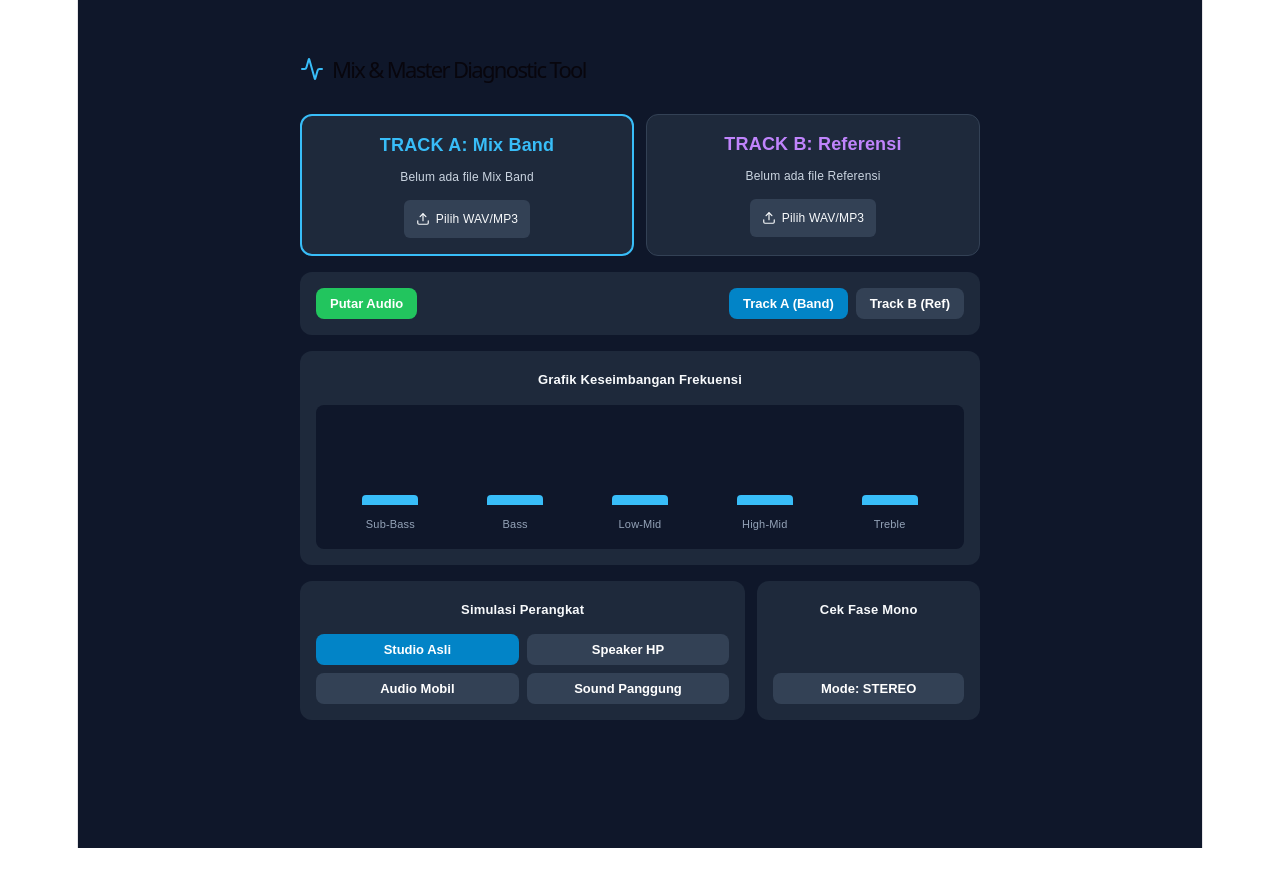
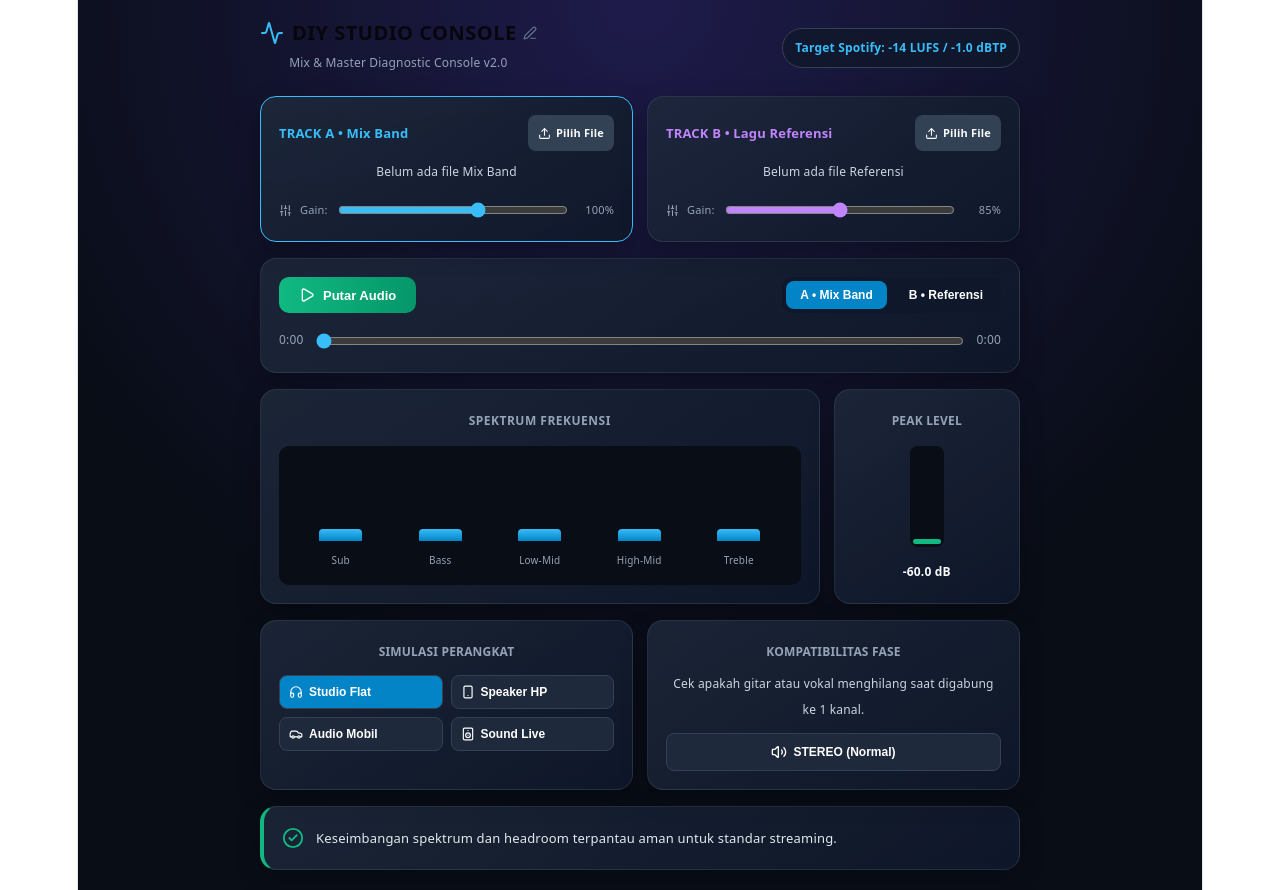
Before and after one commit to farislmbrk/cek-mix-band, a React (Vite) app: page / in a window 1280 px wide. Before the commit the page ends 848 px from the top, so only its background shows below. Built offline with nearby package versions, Linux system fonts and the light colour scheme.

Commit message:
Update App.jsx

```diff
--- a/src/App.jsx
+++ b/src/App.jsx
@@ -1,23 +1,33 @@
 import React, { useState, useRef, useEffect } from 'react';
-import { Play, Pause, Upload, Volume2, Smartphone, Car, Speaker, Headphones, Activity } from 'lucide-react';
+import { Play, Pause, Upload, Volume2, Smartphone, Car, Speaker, Headphones, Activity, Sliders, AlertTriangle, CheckCircle2, Edit3 } from 'lucide-react';
 
 export default function App() {
+  const [bandName, setBandName] = useState(() => localStorage.getItem('bandName') || 'DIY STUDIO CONSOLE');
+  const [isEditingName, setIsEditingName] = useState(false);
   const [isPlaying, setIsPlaying] = useState(false);
   const [activeTrack, setActiveTrack] = useState('A');
   const [isMono, setIsMono] = useState(false);
   const [deviceMode, setDeviceMode] = useState('studio');
   const [trackAName, setTrackAName] = useState('Belum ada file Mix Band');
   const [trackBName, setTrackBName] = useState('Belum ada file Referensi');
-  const [freqBars, setFreqBars] = useState([10, 10, 10, 10, 10]);
+  const [gainA, setGainA] = useState(1.0);
+  const [gainB, setGainB] = useState(0.85);
+  const [currentTime, setCurrentTime] = useState(0);
+  const [duration, setDuration] = useState(0);
+  const [freqBars, setFreqBars] = useState([12, 12, 12, 12, 12]);
+  const [peakDb, setPeakDb] = useState(-60);
 
   const audioCtxRef = useRef(null);
   const bufferARef = useRef(null);
   const bufferBRef = useRef(null);
   const sourceRef = useRef(null);
+  const gainNodeRef = useRef(null);
   const analyserRef = useRef(null);
   const filterLowRef = useRef(null);
   const filterHighRef = useRef(null);
   const animRef = useRef(null);
+  const startTimeRef = useRef(0);
+  const offsetRef = useRef(0);
 
   const initAudio = () => {
     if (!audioCtxRef.current) {
@@ -25,6 +35,7 @@ export default function App() {
       audioCtxRef.current = new AudioContext();
       analyserRef.current = audioCtxRef.current.createAnalyser();
       analyserRef.current.fftSize = 256;
+      gainNodeRef.current = audioCtxRef.current.createGain();
       filterLowRef.current = audioCtxRef.current.createBiquadFilter();
       filterHighRef.current = audioCtxRef.current.createBiquadFilter();
     }
@@ -39,26 +50,35 @@ export default function App() {
     if (track === 'A') {
       bufferARef.current = audioBuffer;
       setTrackAName(file.name);
+      if (activeTrack === 'A') setDuration(audioBuffer.duration);
     } else {
       bufferBRef.current = audioBuffer;
       setTrackBName(file.name);
+      if (activeTrack === 'B') setDuration(audioBuffer.duration);
     }
   };
+
+  useEffect(() => {
+    if (gainNodeRef.current && audioCtxRef.current) {
+      const val = activeTrack === 'A' ? gainA : gainB;
+      gainNodeRef.current.gain.setValueAtTime(val, audioCtxRef.current.currentTime);
+    }
+  }, [gainA, gainB, activeTrack]);
 
   useEffect(() => {
     if (!filterLowRef.current || !filterHighRef.current || !audioCtxRef.current) return;
     const ctx = audioCtxRef.current;
     if (deviceMode === 'phone') {
       filterLowRef.current.type = 'highpass';
-      filterLowRef.current.frequency.setValueAtTime(300, ctx.currentTime);
+      filterLowRef.current.frequency.setValueAtTime(320, ctx.currentTime);
       filterHighRef.current.type = 'lowpass';
-      filterHighRef.current.frequency.setValueAtTime(4000, ctx.currentTime);
+      filterHighRef.current.frequency.setValueAtTime(3800, ctx.currentTime);
     } else if (deviceMode === 'car') {
       filterLowRef.current.type = 'peaking';
-      filterLowRef.current.frequency.setValueAtTime(120, ctx.currentTime);
+      filterLowRef.current.frequency.setValueAtTime(110, ctx.currentTime);
       filterLowRef.current.gain.setValueAtTime(6, ctx.currentTime);
       filterHighRef.current.type = 'lowpass';
-      filterHighRef.current.frequency.setValueAtTime(12000, ctx.currentTime);
+      filterHighRef.current.frequency.setValueAtTime(11000, ctx.currentTime);
     } else if (deviceMode === 'club') {
       filterLowRef.current.type = 'lowshelf';
       filterLowRef.current.frequency.setValueAtTime(80, ctx.currentTime);
@@ -77,133 +97,265 @@ export default function App() {
     }
   }, [isMono]);
 
-  const togglePlay = (targetTrack = activeTrack) => {
-    initAudio();
-    const ctx = audioCtxRef.current;
+  const stopAudio = () => {
     if (sourceRef.current) {
-      sourceRef.current.stop();
+      try { sourceRef.current.stop(); } catch (e) {}
       sourceRef.current.disconnect();
       sourceRef.current = null;
     }
-    if (isPlaying && targetTrack === activeTrack) {
-      setIsPlaying(false);
     cancelAnimationFrame(animRef.current);
-      return;
-    }
+  };
+
+  const playFromOffset = (targetTrack, offset) => {
+    initAudio();
+    const ctx = audioCtxRef.current;
+    stopAudio();
+
     const selectedBuffer = targetTrack === 'A' ? bufferARef.current : bufferBRef.current;
     if (!selectedBuffer) {
       alert(`Unggah dulu file audio untuk Track ${targetTrack}!`);
+      setIsPlaying(false);
       return;
     }
+
+    setDuration(selectedBuffer.duration);
+    const safeOffset = offset >= selectedBuffer.duration ? 0 : offset;
+
     const source = ctx.createBufferSource();
     source.buffer = selectedBuffer;
     source.loop = true;
     source.channelCount = isMono ? 1 : 2;
     source.channelCountMode = isMono ? 'explicit' : 'max';
 
-    source.connect(filterLowRef.current);
+    gainNodeRef.current.gain.setValueAtTime(targetTrack === 'A' ? gainA : gainB, ctx.currentTime);
+
+    source.connect(gainNodeRef.current);
+    gainNodeRef.current.connect(filterLowRef.current);
     filterLowRef.current.connect(filterHighRef.current);
     filterHighRef.current.connect(analyserRef.current);
     analyserRef.current.connect(ctx.destination);
 
-    source.start(0);
+    source.start(0, safeOffset);
     sourceRef.current = source;
+    startTimeRef.current = ctx.currentTime - safeOffset;
     setActiveTrack(targetTrack);
     setIsPlaying(true);
-    updateVisualizer();
+    updateVisualizer(selectedBuffer.duration);
   };
-  const updateVisualizer = () => {
-    if (!analyserRef.current) return;
+
+  const togglePlay = () => {
+    if (isPlaying) {
+      offsetRef.current = audioCtxRef.current.currentTime - startTimeRef.current;
+      stopAudio();
+      setIsPlaying(false);
+    } else {
+      playFromOffset(activeTrack, offsetRef.current);
+    }
+  };
+
+  const updateVisualizer = (trackDur) => {
+    if (!analyserRef.current || !audioCtxRef.current) return;
     const dataArray = new Uint8Array(analyserRef.current.frequencyBinCount);
     analyserRef.current.getByteFrequencyData(dataArray);
+
+    const timeData = new Float32Array(analyserRef.current.fftSize);
+    analyserRef.current.getFloatTimeDomainData(timeData);
+    let maxVal = 0;
+    for (let i = 0; i < timeData.length; i++) {
+      if (Math.abs(timeData[i]) > maxVal) maxVal = Math.abs(timeData[i]);
+    }
+    const db = maxVal > 0 ? Math.max(-60, 20 * Math.log10(maxVal)) : -60;
+    setPeakDb(db);
+
+    const elapsed = (audioCtxRef.current.currentTime - startTimeRef.current) % (trackDur || 1);
+    setCurrentTime(elapsed);
+
     setFreqBars([
       Math.max(8, (dataArray[2] / 255) * 100),
       Math.max(8, (dataArray[6] / 255) * 100),
       Math.max(8, (dataArray[16] / 255) * 100),
-      Math.max(8, (dataArray[40] / 255) * 100),
-      Math.max(8, (dataArray[85] / 255) * 100),
+      Math.max(8, (dataArray[45] / 255) * 100),
+      Math.max(8, (dataArray[90] / 255) * 100),
     ]);
-    animRef.current = requestAnimationFrame(updateVisualizer);
+
+    animRef.current = requestAnimationFrame(() => updateVisualizer(trackDur));
+  };
+
+  const handleSeek = (e) => {
+    const newTime = parseFloat(e.target.value);
+    setCurrentTime(newTime);
+    offsetRef.current = newTime;
+    if (isPlaying) playFromOffset(activeTrack, newTime);
   };
 
   const switchTrack = (track) => {
+    const nowOffset = isPlaying ? (audioCtxRef.current.currentTime - startTimeRef.current) : offsetRef.current;
+    offsetRef.current = nowOffset;
     setActiveTrack(track);
-    if (isPlaying) togglePlay(track);
+    const buf = track === 'A' ? bufferARef.current : bufferBRef.current;
+    if (buf) setDuration(buf.duration);
+    if (isPlaying) playFromOffset(track, nowOffset);
   };
 
-  const box = { backgroundColor: '#1e293b', padding: '16px', borderRadius: '12px', marginBottom: '16px' };
-  const btn = (active, color = '#0284c7') => ({
-    backgroundColor: active ? color : '#334155', color: '#fff', border: 'none',
-    padding: '8px 14px', borderRadius: '8px', cursor: 'pointer', fontWeight: 'bold', fontSize: '13px'
-  });
+  const formatTime = (sec) => {
+    const m = Math.floor(sec / 60);
+    const s = Math.floor(sec % 60);
+    return `${m}:${s < 10 ? '0' : ''}${s}`;
+  };
+
+  const getAdvisorMessage = () => {
+    if (peakDb > -0.5) return { warn: true, text: 'Peringatan Clipping! Sinyal melewati -0.5 dB. Turunkan Limiter atau Volume Master.' };
+    if (isMono) return { warn: false, text: 'Mode Mono Aktif: Dengarkan apakah gitar ritem atau vokal terdengar menipis/hilang.' };
+    if (freqBars[2] > freqBars[3] + 18) return { warn: true, text: 'Area Low-Mid (250-500 Hz) cukup padat. Cek apakah suara mix terdengar agak mendem.' };
+    return { warn: false, text: 'Keseimbangan spektrum dan headroom terpantau aman untuk standar streaming.' };
+  };
+
+  const advisor = getAdvisorMessage();
+  const cardStyle = {
+    background: 'linear-gradient(145deg, rgba(30,41,59,0.85), rgba(15,23,42,0.95))',
+    border: '1px solid rgba(148,163,184,0.15)',
+    borderRadius: '16px',
+    padding: '18px',
+    boxShadow: '0 8px 24px rgba(0,0,0,0.25)'
+  };
 
   return (
-    <div style={{ backgroundColor: '#0f172a', color: '#f8fafc', minHeight: '100vh', padding: '24px', fontFamily: 'sans-serif' }}>
-      <div style={{ maxWidth: '680px', margin: '0 auto' }}>
-        <h1 style={{ fontSize: '22px', display: 'flex', alignItems: 'center', gap: '8px' }}>
-          <Activity color="#38bdf8" /> Mix & Master Diagnostic Tool
+    <div style={{ background: 'radial-gradient(circle at top, #1e1b4b 0%, #090d16 65%)', color: '#f8fafc', minHeight: '100vh', padding: '20px', fontFamily: 'system-ui, -apple-system, sans-serif' }}>
+      <div style={{ maxWidth: '760px', margin: '0 auto' }}>
+
+        {/* Header & Nama Band */}
+        <div style={{ display: 'flex', justifyContent: 'space-between', alignItems: 'center', marginBottom: '20px', flexWrap: 'wrap', gap: '10px' }}>
+          <div>
+            <div style={{ display: 'flex', alignItems: 'center', gap: '8px' }}>
+              <Activity color="#38bdf8" size={24} />
+              {isEditingName ? (
+                <input
+                  value={bandName}
+                  onChange={(e) => { setBandName(e.target.value); localStorage.setItem('bandName', e.target.value); }}
+                  onBlur={() => setIsEditingName(false)}
+                  autoFocus
+                  style={{ background: '#1e293b', color: '#fff', border: '1px solid #38bdf8', borderRadius: '6px', padding: '4px 8px', fontSize: '18px', fontWeight: 'bold' }}
+                />
+              ) : (
+                <h1 onClick={() => setIsEditingName(true)} style={{ fontSize: '20px', fontWeight: '800', margin: 0, cursor: 'pointer', display: 'flex', alignItems: 'center', gap: '6px', letterSpacing: '0.5px' }}>
+                  {bandName} <Edit3 size={14} color="#64748b" />
                 </h1>
+              )}
+            </div>
+            <p style={{ color: '#94a3b8', fontSize: '12px', margin: '4px 0 0 0' }}>Mix & Master Diagnostic Console v2.0</p>
+          </div>
 
-        <div style={{ display: 'grid', gridTemplateColumns: '1fr 1fr', gap: '12px', marginBottom: '16px' }}>
+          <div style={{ backgroundColor: 'rgba(15,23,42,0.8)', padding: '6px 12px', borderRadius: '20px', border: '1px solid #334155', fontSize: '12px', color: '#38bdf8', fontWeight: '600' }}>
+            Target Spotify: -14 LUFS / -1.0 dBTP
+          </div>
+        </div>
+
+        {/* Upload & Gain Matching */}
+        <div style={{ display: 'grid', gridTemplateColumns: 'repeat(auto-fit, minmax(280px, 1fr))', gap: '14px', marginBottom: '16px' }}>
           {[
-            { id: 'A', title: 'TRACK A: Mix Band', name: trackAName, color: '#38bdf8' },
-            { id: 'B', title: 'TRACK B: Referensi', name: trackBName, color: '#c084fc' }
+            { id: 'A', title: 'TRACK A • Mix Band', name: trackAName, color: '#38bdf8', gain: gainA, setGain: setGainA },
+            { id: 'B', title: 'TRACK B • Lagu Referensi', name: trackBName, color: '#c084fc', gain: gainB, setGain: setGainB }
           ].map((t) => (
-            <div key={t.id} style={{ ...box, marginBottom: 0, border: activeTrack === t.id ? `2px solid ${t.color}` : '1px solid #334155' }}>
-              <div style={{ fontWeight: 'bold', color: t.color, marginBottom: '6px' }}>{t.title}</div>
-              <div style={{ fontSize: '12px', color: '#cbd5e1', marginBottom: '10px', overflow: 'hidden', textOverflow: 'ellipsis', whiteSpace: 'nowrap' }}>{t.name}</div>
-              <label style={{ display: 'inline-flex', alignItems: 'center', gap: '6px', backgroundColor: '#334155', padding: '6px 12px', borderRadius: '6px', cursor: 'pointer', fontSize: '12px' }}>
-                <Upload size={14} /> Pilih WAV/MP3
+            <div key={t.id} style={{ ...cardStyle, border: activeTrack === t.id ? `1.5px solid ${t.color}` : '1px solid rgba(148,163,184,0.15)' }}>
+              <div style={{ display: 'flex', justifyContent: 'space-between', alignItems: 'center', marginBottom: '8px' }}>
+                <span style={{ fontWeight: '700', fontSize: '13px', color: t.color }}>{t.title}</span>
+                <label style={{ display: 'inline-flex', alignItems: 'center', gap: '5px', backgroundColor: '#334155', padding: '5px 10px', borderRadius: '8px', cursor: 'pointer', fontSize: '11px', fontWeight: '600' }}>
+                  <Upload size={13} /> Pilih File
                   <input type="file" accept="audio/*" onChange={(e) => handleFileUpload(e, t.id)} style={{ display: 'none' }} />
                 </label>
+              </div>
+              <div style={{ fontSize: '12px', color: '#cbd5e1', marginBottom: '12px', overflow: 'hidden', textOverflow: 'ellipsis', whiteSpace: 'nowrap' }}>{t.name}</div>
+              <div style={{ display: 'flex', alignItems: 'center', gap: '8px', fontSize: '11px', color: '#94a3b8' }}>
+                <Sliders size={13} /> Gain:
+                <input type="range" min="0.2" max="1.5" step="0.05" value={t.gain} onChange={(e) => t.setGain(parseFloat(e.target.value))} style={{ flex: 1, accentColor: t.color }} />
+                <span style={{ width: '36px', textAlign: 'right' }}>{Math.round(t.gain * 100)}%</span>
+              </div>
             </div>
           ))}
         </div>
 
-        <div style={{ ...box, display: 'flex', justifyContent: 'space-between', flexWrap: 'wrap', gap: '10px' }}>
-          <button onClick={() => togglePlay(activeTrack)} style={btn(true, isPlaying ? '#ef4444' : '#22c55e')}>
-            {isPlaying ? 'Stop Audio' : 'Putar Audio'}
+        {/* Transport & Timeline Seekbar */}
+        <div style={{ ...cardStyle, marginBottom: '16px' }}>
+          <div style={{ display: 'flex', justifyContent: 'space-between', alignItems: 'center', flexWrap: 'wrap', gap: '10px', marginBottom: '14px' }}>
+            <button onClick={togglePlay} style={{ background: isPlaying ? 'linear-gradient(90deg, #ef4444, #dc2626)' : 'linear-gradient(90deg, #10b981, #059669)', color: '#fff', border: 'none', padding: '10px 20px', borderRadius: '10px', fontWeight: '700', cursor: 'pointer', display: 'flex', alignItems: 'center', gap: '8px', fontSize: '13px' }}>
+              {isPlaying ? <><Pause size={16} /> Pause</> : <><Play size={16} /> Putar Audio</>}
             </button>
-          <div style={{ display: 'flex', gap: '8px' }}>
-            <button onClick={() => switchTrack('A')} style={btn(activeTrack === 'A', '#0284c7')}>Track A (Band)</button>
-            <button onClick={() => switchTrack('B')} style={btn(activeTrack === 'B', '#9333ea')}>Track B (Ref)</button>
+
+            <div style={{ display: 'flex', gap: '8px', backgroundColor: '#0f172a', padding: '4px', borderRadius: '10px' }}>
+              <button onClick={() => switchTrack('A')} style={{ backgroundColor: activeTrack === 'A' ? '#0284c7' : 'transparent', color: '#fff', border: 'none', padding: '7px 14px', borderRadius: '8px', cursor: 'pointer', fontWeight: '700', fontSize: '12px' }}>
+                A • Mix Band
+              </button>
+              <button onClick={() => switchTrack('B')} style={{ backgroundColor: activeTrack === 'B' ? '#9333ea' : 'transparent', color: '#fff', border: 'none', padding: '7px 14px', borderRadius: '8px', cursor: 'pointer', fontWeight: '700', fontSize: '12px' }}>
+                B • Referensi
+              </button>
             </div>
           </div>
 
-        <div style={box}>
-          <div style={{ fontSize: '13px', fontWeight: 'bold', marginBottom: '12px' }}>Grafik Keseimbangan Frekuensi</div>
-          <div style={{ display: 'flex', alignItems: 'flex-end', justifyContent: 'space-around', height: '120px', backgroundColor: '#0f172a', padding: '12px', borderRadius: '8px' }}>
-            {['Sub-Bass', 'Bass', 'Low-Mid', 'High-Mid', 'Treble'].map((label, i) => (
+          <div style={{ display: 'flex', alignItems: 'center', gap: '10px', fontSize: '12px', color: '#94a3b8' }}>
+            <span>{formatTime(currentTime)}</span>
+            <input type="range" min="0" max={duration || 100} step="0.1" value={currentTime} onChange={handleSeek} style={{ flex: 1, accentColor: activeTrack === 'A' ? '#38bdf8' : '#c084fc', cursor: 'pointer' }} />
+            <span>{formatTime(duration)}</span>
+          </div>
+        </div>
+
+        {/* Spectrum & Peak Meter */}
+        <div style={{ display: 'grid', gridTemplateColumns: '3fr 1fr', gap: '14px', marginBottom: '16px' }}>
+          <div style={cardStyle}>
+            <div style={{ fontSize: '12px', fontWeight: '700', marginBottom: '12px', color: '#94a3b8', textTransform: 'uppercase', letterSpacing: '0.5px' }}>Spektrum Frekuensi</div>
+            <div style={{ display: 'flex', alignItems: 'flex-end', justifyContent: 'space-around', height: '115px', backgroundColor: '#090d16', padding: '12px', borderRadius: '10px' }}>
+              {['Sub', 'Bass', 'Low-Mid', 'High-Mid', 'Treble'].map((label, i) => (
                 <div key={label} style={{ display: 'flex', flexDirection: 'column', alignItems: 'center', width: '18%' }}>
-                <div style={{ width: '50%', height: `${freqBars[i]}px`, backgroundColor: activeTrack === 'A' ? '#38bdf8' : '#c084fc', borderRadius: '4px 4px 0 0', transition: 'height 0.08s' }} />
-                <span style={{ fontSize: '11px', color: '#94a3b8', marginTop: '6px' }}>{label}</span>
+                  <div style={{ width: '48%', height: `${freqBars[i]}px`, background: activeTrack === 'A' ? 'linear-gradient(180deg, #38bdf8, #0284c7)' : 'linear-gradient(180deg, #e879f9, #9333ea)', borderRadius: '4px 4px 0 0', transition: 'height 0.07s' }} />
+                  <span style={{ fontSize: '10px', color: '#94a3b8', marginTop: '6px' }}>{label}</span>
                 </div>
               ))}
             </div>
           </div>
 
-        <div style={{ display: 'grid', gridTemplateColumns: '2fr 1fr', gap: '12px' }}>
-          <div style={{ ...box, marginBottom: 0 }}>
-            <div style={{ fontSize: '13px', fontWeight: 'bold', marginBottom: '10px' }}>Simulasi Perangkat</div>
+          <div style={{ ...cardStyle, display: 'flex', flexDirection: 'column', justifyContent: 'space-between', alignItems: 'center' }}>
+            <div style={{ fontSize: '12px', fontWeight: '700', color: '#94a3b8', textTransform: 'uppercase' }}>Peak Level</div>
+            <div style={{ width: '28px', height: '95px', backgroundColor: '#090d16', borderRadius: '8px', padding: '3px', display: 'flex', alignItems: 'flex-end' }}>
+              <div style={{ width: '100%', height: `${Math.max(5, ((peakDb + 60) / 60) * 100)}%`, backgroundColor: peakDb > -1 ? '#ef4444' : peakDb > -6 ? '#f59e0b' : '#10b981', borderRadius: '5px', transition: 'height 0.07s' }} />
+            </div>
+            <div style={{ fontSize: '12px', fontWeight: '700', color: peakDb > -1 ? '#ef4444' : '#f8fafc' }}>{peakDb.toFixed(1)} dB</div>
+          </div>
+        </div>
+
+        {/* Simulasi Perangkat & Mono Check */}
+        <div style={{ display: 'grid', gridTemplateColumns: 'repeat(auto-fit, minmax(250px, 1fr))', gap: '14px', marginBottom: '16px' }}>
+          <div style={cardStyle}>
+            <div style={{ fontSize: '12px', fontWeight: '700', marginBottom: '10px', color: '#94a3b8', textTransform: 'uppercase' }}>Simulasi Perangkat</div>
             <div style={{ display: 'grid', gridTemplateColumns: '1fr 1fr', gap: '8px' }}>
               {[
-                { id: 'studio', label: 'Studio Asli' },
-                { id: 'phone', label: 'Speaker HP' },
-                { id: 'car', label: 'Audio Mobil' },
-                { id: 'club', label: 'Sound Panggung' }
+                { id: 'studio', label: 'Studio Flat', icon: <Headphones size={14} /> },
+                { id: 'phone', label: 'Speaker HP', icon: <Smartphone size={14} /> },
+                { id: 'car', label: 'Audio Mobil', icon: <Car size={14} /> },
+                { id: 'club', label: 'Sound Live', icon: <Speaker size={14} /> }
               ].map((d) => (
-                <button key={d.id} onClick={() => setDeviceMode(d.id)} style={btn(deviceMode === d.id)}>{d.label}</button>
+                <button key={d.id} onClick={() => setDeviceMode(d.id)} style={{ backgroundColor: deviceMode === d.id ? '#0284c7' : '#1e293b', color: '#fff', border: '1px solid #334155', padding: '9px', borderRadius: '8px', cursor: 'pointer', fontSize: '12px', fontWeight: '600', display: 'flex', alignItems: 'center', gap: '6px' }}>
+                  {d.icon} {d.label}
+                </button>
               ))}
             </div>
           </div>
 
-          <div style={{ ...box, marginBottom: 0, display: 'flex', flexDirection: 'column', justifyContent: 'space-between' }}>
-            <div style={{ fontSize: '13px', fontWeight: 'bold' }}>Cek Fase Mono</div>
-            <button onClick={() => setIsMono(!isMono)} style={{ ...btn(isMono, '#f59e0b'), color: isMono ? '#000' : '#fff', marginTop: '10px' }}>
-              {isMono ? 'Mode: MONO' : 'Mode: STEREO'}
+          <div style={{ ...cardStyle, display: 'flex', flexDirection: 'column', justifyContent: 'space-between' }}>
+            <div>
+              <div style={{ fontSize: '12px', fontWeight: '700', marginBottom: '6px', color: '#94a3b8', textTransform: 'uppercase' }}>Kompatibilitas Fase</div>
+              <p style={{ fontSize: '12px', color: '#cbd5e1', margin: 0 }}>Cek apakah gitar atau vokal menghilang saat digabung ke 1 kanal.</p>
+            </div>
+            <button onClick={() => setIsMono(!isMono)} style={{ backgroundColor: isMono ? '#f59e0b' : '#1e293b', color: isMono ? '#000' : '#fff', border: '1px solid #334155', padding: '10px', borderRadius: '8px', fontWeight: '700', cursor: 'pointer', marginTop: '10px', display: 'flex', alignItems: 'center', justifyContent: 'center', gap: '6px', fontSize: '12px' }}>
+              <Volume2 size={16} /> {isMono ? 'MONO AKTIF (Cek Fase)' : 'STEREO (Normal)'}
             </button>
           </div>
         </div>
+
+        {/* Smart Mix Advisor */}
+        <div style={{ ...cardStyle, borderLeft: advisor.warn ? '4px solid #f59e0b' : '4px solid #10b981', display: 'flex', alignItems: 'center', gap: '12px' }}>
+          {advisor.warn ? <AlertTriangle color="#f59e0b" size={22} /> : <CheckCircle2 color="#10b981" size={22} />}
+          <div style={{ fontSize: '13px', color: '#e2e8f0' }}>{advisor.text}</div>
+        </div>
+
       </div>
     </div>
   );
```
Lines whose indentation alone changed are shown as unchanged.
